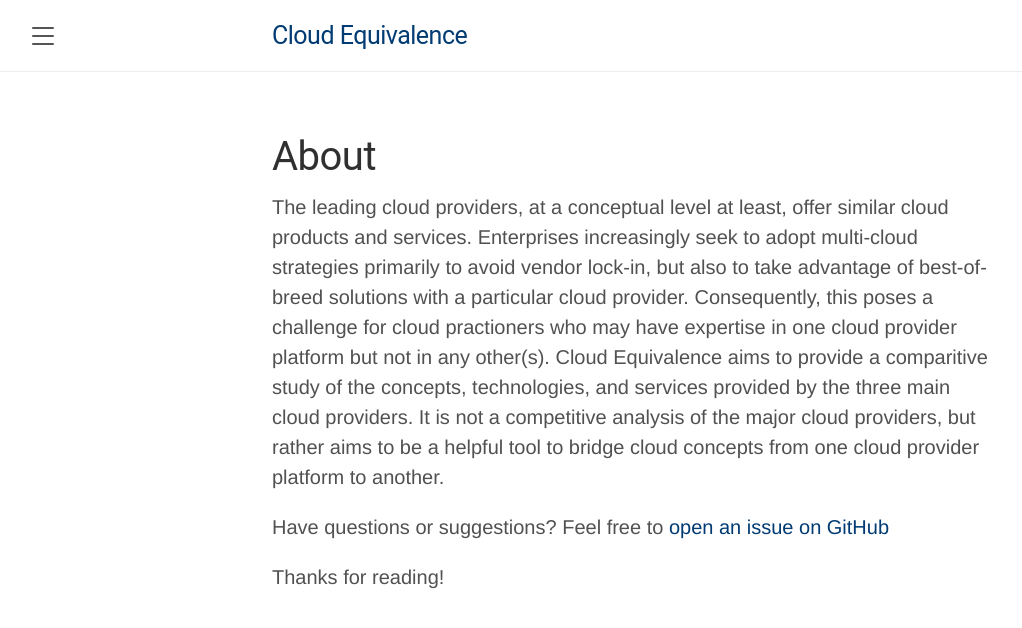
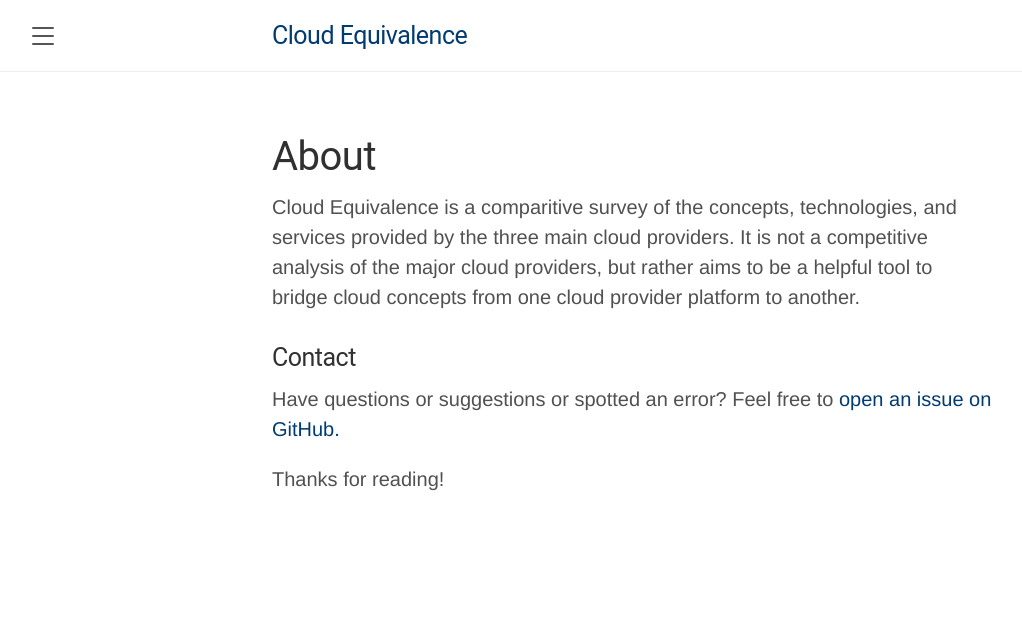
Before and after one commit to mikail-khan/mikail-khan.github.io, a Jekyll site: the page built from about.md, in a window 1280 px wide. Shown: the top 628 px of the page, without its empty margins (8-1030 px from the left). Built offline with Jekyll 4.4.1, drawn with Linux system fonts in a browser that asks for light colours.

Commit message:
improve about statement

```diff
--- a/about.md
+++ b/about.md
@@ -3,19 +3,16 @@
 title: About
 ---
 
-The leading cloud providers, at a conceptual level at least, offer
-similar cloud products and services. Enterprises increasingly seek to
-adopt multi-cloud strategies primarily to avoid vendor lock-in, but
-also to take advantage of best-of-breed solutions with a particular
-cloud provider. Consequently, this poses a challenge for cloud
-practioners who may have expertise in one cloud provider platform but
-not in any other(s). Cloud Equivalence aims to provide a comparitive
-study of the concepts, technologies, and services provided by the
-three main cloud providers. It is not a competitive analysis of the
-major cloud providers, but rather aims to be a helpful tool to bridge
-cloud concepts from one cloud provider platform to another.
+Cloud Equivalence is a comparitive survey of the concepts,
+technologies, and services provided by the three main cloud
+providers. It is not a competitive analysis of the major cloud
+providers, but rather aims to be a helpful tool to bridge cloud
+concepts from one cloud provider platform to another.
 
-Have questions or suggestions? Feel free to [open an issue on
-GitHub](https://github.com/mikail-khan/mikail-khan.github.io/issues)
+### Contact
+
+Have questions or suggestions or spotted an error? Feel free to [open
+an issue on
+GitHub.](https://github.com/mikail-khan/mikail-khan.github.io/issues)
 
 Thanks for reading!
```
